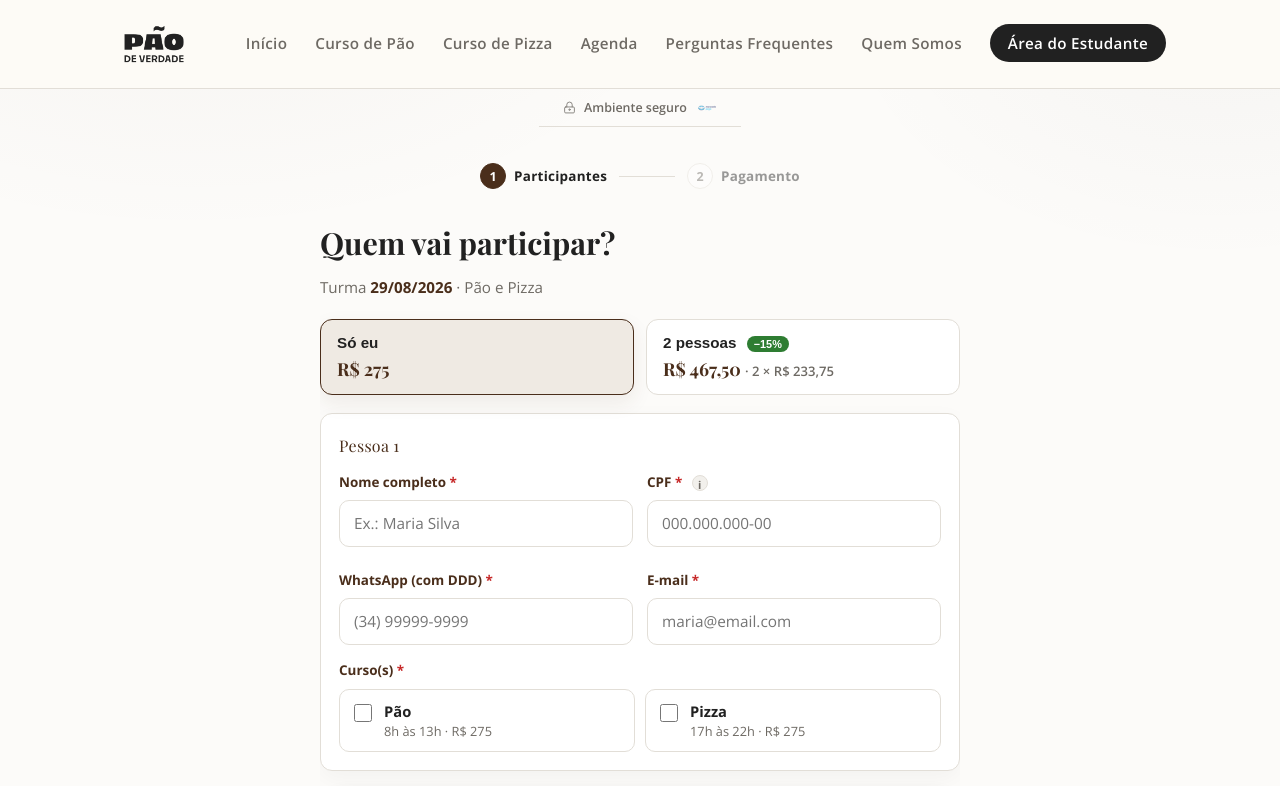
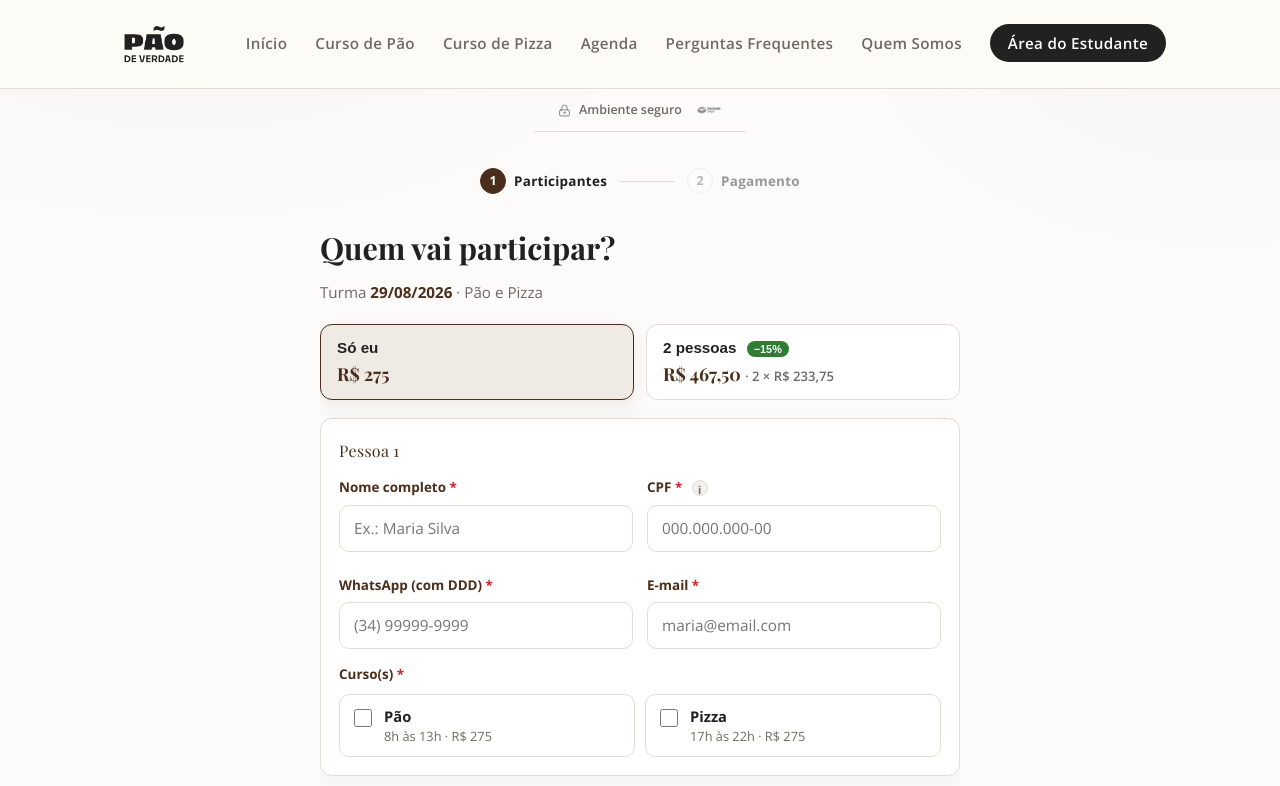
Before and after one commit to ferrarijonas/paodeverdade, a plain HTML site: page checkout.html in a window 1280 px wide. Shown: the top 786 px of the page. Drawn offline with nearby package versions, Linux system fonts and the light colour scheme; a web font is replaced by a local one.

Commit message:
Checkout: logo MP maior (26px) e em cinza quente (grayscale+sepia) para harmonizar com a paleta do site

```diff
--- a/assets/css/checkout.css
+++ b/assets/css/checkout.css
@@ -24,7 +24,10 @@ html{ overflow-x: hidden; }
   white-space: nowrap; overflow: hidden;
 }
 .checkout-secure-bar > svg{ flex: 0 0 auto; color: var(--text-soft); opacity: .9; }
-.checkout-secure-bar-mp{ flex: 0 0 auto; height: 20px; width: auto; opacity: .55; margin-left: 2px; display: inline-block; }
+.checkout-secure-bar-mp{
+  flex: 0 0 auto; height: 26px; width: auto; margin-left: 6px; display: inline-block;
+  opacity: .9; filter: grayscale(1) sepia(.18) brightness(.88) contrast(.95);
+}
 
 /* progresso */
 .checkout-wrap{ max-width: 1160px; width: 100%; margin: 0 auto; padding: 28px 24px 40px; flex: 1; }
--- a/checkout.html
+++ b/checkout.html
@@ -9,7 +9,7 @@
   <link rel="preconnect" href="https://fonts.gstatic.com" crossorigin>
   <link href="https://fonts.googleapis.com/css2?family=Playfair+Display:ital,wght@0,400;0,600;0,700;1,400&family=Open+Sans:wght@400;600;700&display=swap" rel="stylesheet">
   <link rel="stylesheet" href="assets/css/style.css?v=6">
-  <link rel="stylesheet" href="assets/css/checkout.css?v=8">
+  <link rel="stylesheet" href="assets/css/checkout.css?v=9">
   <link rel="icon" type="image/png" href="assets/img/favicon.png?v=4">
 </head>
 <body class="checkout-body">
```
